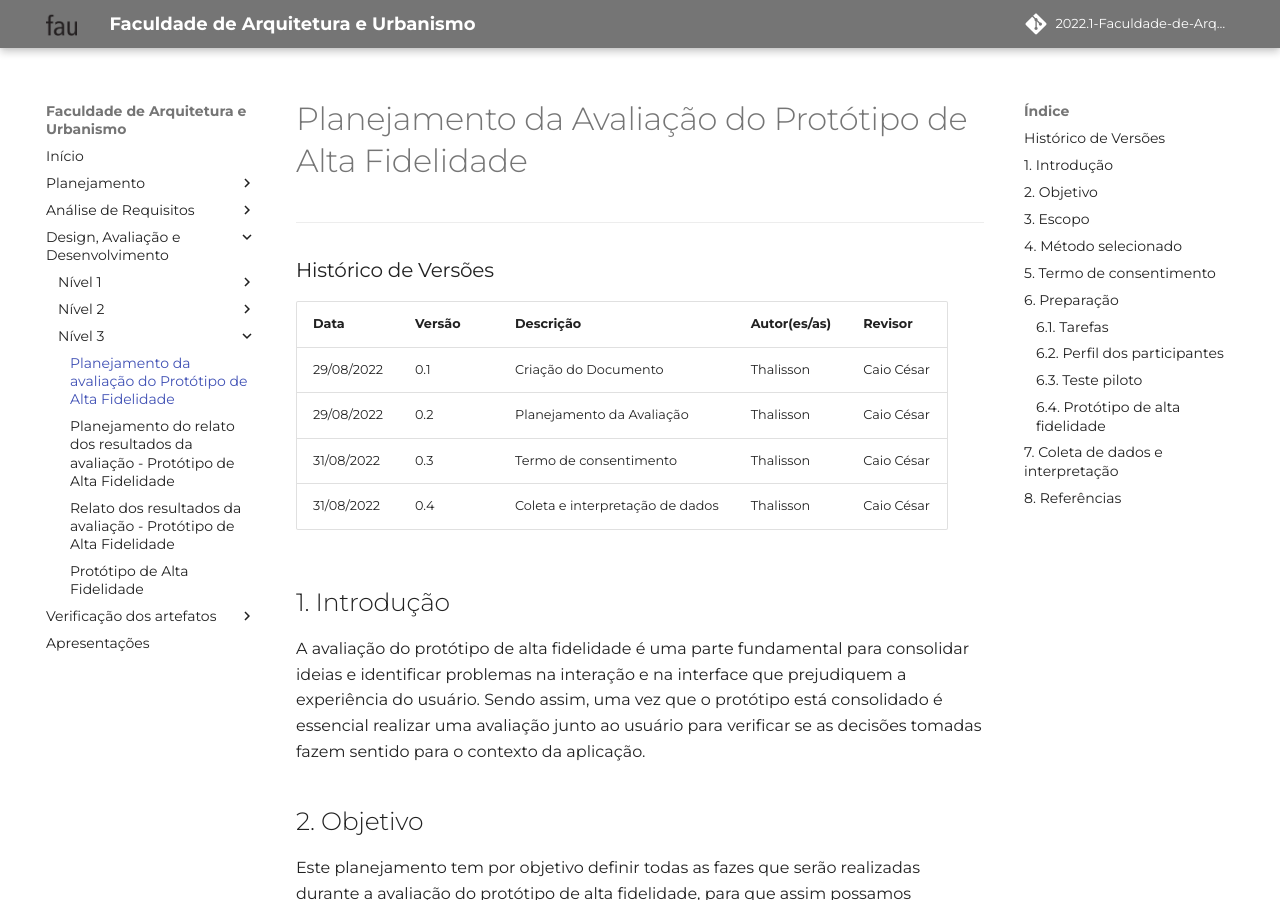
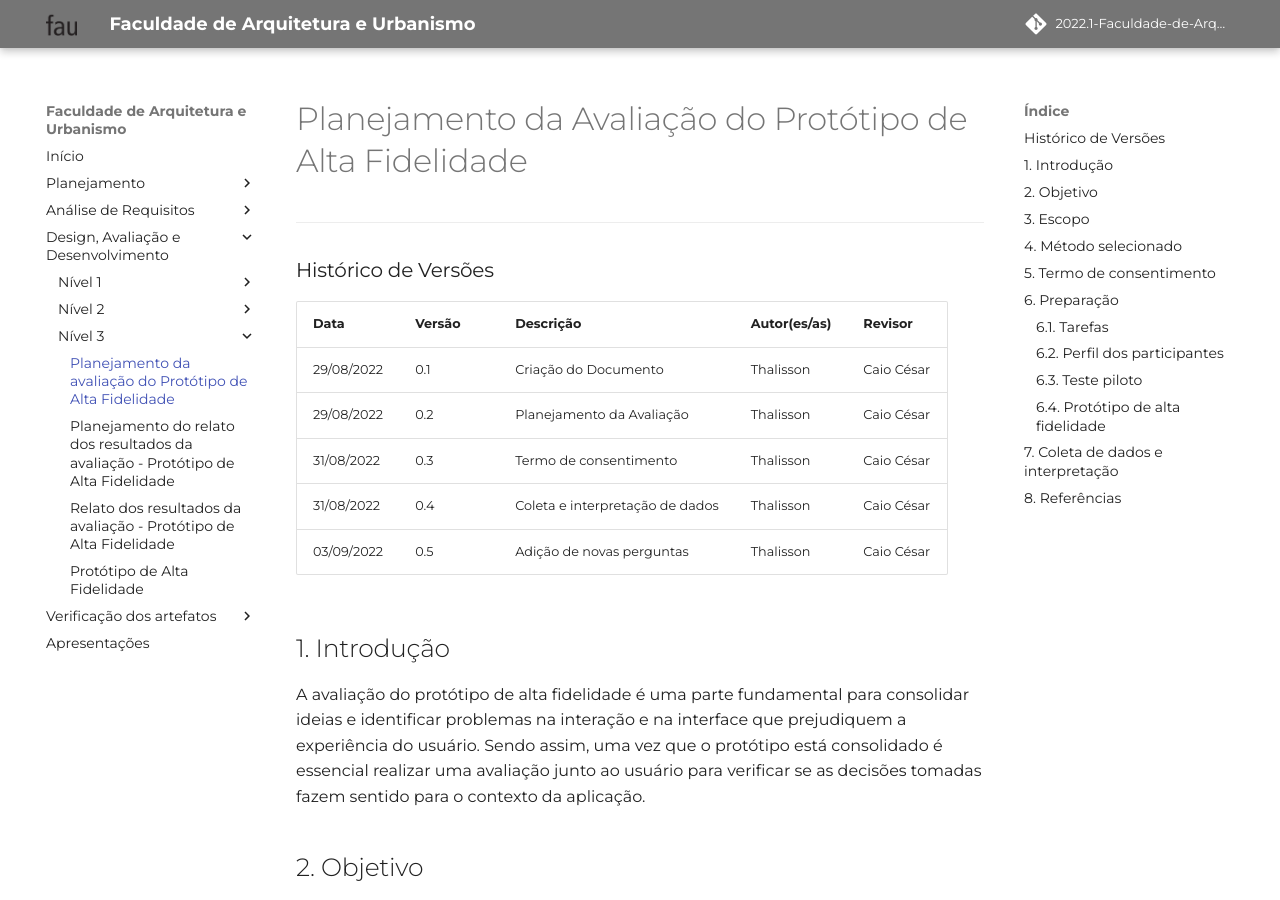
Before and after one commit to Mateusvff/2022.1-Faculdade-de-Arquitetura-e-Urbanismo, an MkDocs documentation site: the page built from docs/designAvalEDesenv/nivel3/planej-avaliacao-prototipo-alta-fidelidade.md, in a window 1280 px wide and 900 px high. Built offline with MkDocs 1.6.1 and Material for MkDocs 9.7.7, drawn with Linux system fonts in a browser that asks for light colours; some web fonts are replaced; comment, search, counter and statistics services are not loaded.

Commit message:
atualização do histórico de versão

```diff
--- a/docs/designAvalEDesenv/nivel3/planej-avaliacao-prototipo-alta-fidelidade.md
+++ b/docs/designAvalEDesenv/nivel3/planej-avaliacao-prototipo-alta-fidelidade.md
@@ -9,6 +9,7 @@
 29/08/2022 | 0.2 | Planejamento da Avaliação | Thalisson | Caio César
 31/08/2022 | 0.3 | Termo de consentimento | Thalisson | Caio César
 31/08/2022 | 0.4 | Coleta e interpretação de dados | Thalisson | Caio César
+03/09/2022 | 0.5 | Adição de novas perguntas | Thalisson | Caio César
 
 ## 1. Introdução
 
@@ -99,7 +100,7 @@ Além disso o entrevistador deve convidar o participante a responder as seguinte
 :---: | ---| --- |
 1  | Você já havia acessado o site da Faculdade de Arquitetura e Urbanismo anteriormente? | [sim] [não]
 2  | Você se sentiu confortável com a interface apresentada? | [sim] [não]
-3  | Em uma escala de 1 a 5, qual valor você daria para a dificuldade na execução da tarefa de `Consulta de fluxograma para o curso de graduação`, considerando que 1 significa muito difícil e 5, muito fácil? | <ul><li>1 - muito difícil</li><li>2 - difícil</li><li>3 - neutro</li><li>4 - fácil</li><li>5 - muito fácil</li></ul>
+3  | Em uma escala de 1 a 5, qual valor você daria para a dificuldade na execução da tarefa de **Consulta de fluxograma para o curso de graduação**, considerando que 1 significa muito difícil e 5, muito fácil? | <ul><li>1 - muito difícil</li><li>2 - difícil</li><li>3 - neutro</li><li>4 - fácil</li><li>5 - muito fácil</li></ul>
 4  | Você cometeu algum erro durante a execução das tarefas? | [sim] [não]
 5  | Você classificaria sua experiência com a interface de uma forma mais positiva ou negativa? | [positiva] [negativa]
 6  | Existe alguma melhoria que poderia ser aplicada na interface para melhorar a usabilidade? | (discursiva)
```
